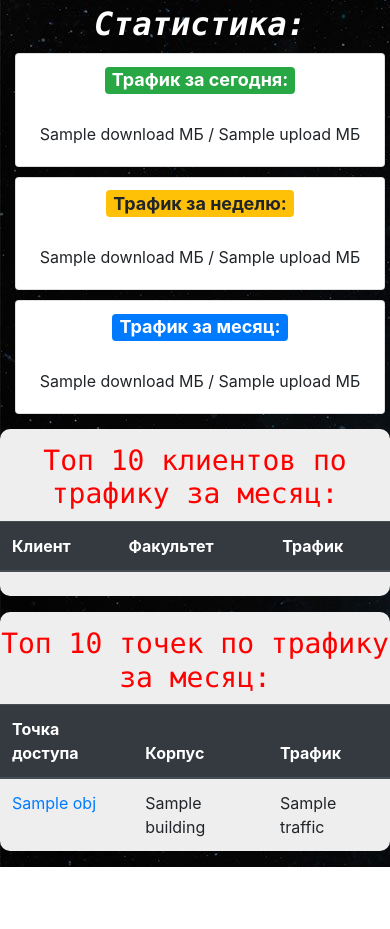
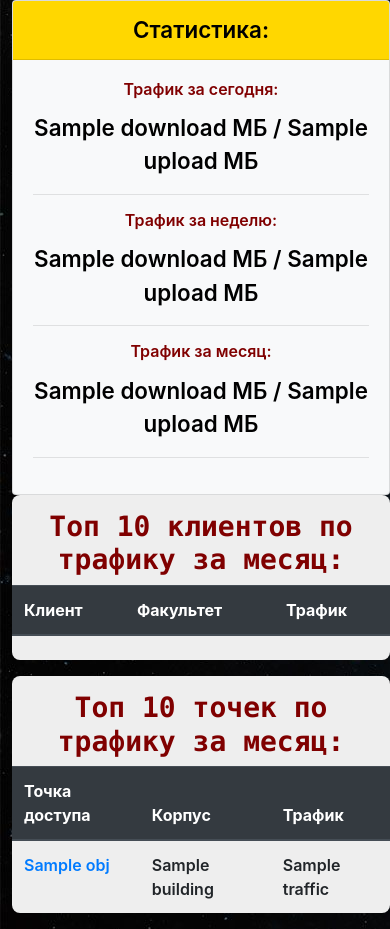
Before and after one commit to kitanin90/smart_wifi, a Django app: template panel/templates/panel/dashboard.html in a window 390 px wide. Shown: the part 40-969 px from the top of the page. Before the commit the page ends 907 px from the top, so only its background shows below. Run offline with Django 3.2, Linux system fonts and the light colour scheme; tables that the repository leaves empty hold one stand-in row (values such as "Sample post"); the template is opened without the code that fills it: values that come from a table or form of the project are taken from there, most other values are stand-ins (such as "Sample title", 1, 10 or a date in 2020); lists and menus that the app fills with data are empty; parts of the project's set-up code (start-up, migrations or seed data) failed here and were passed over; some libraries are stand-ins or nearby versions.

Commit message:
changed the look of the "dashboard" page

```diff
--- a/panel/static/panel/css/dashboard.css
+++ b/panel/static/panel/css/dashboard.css
@@ -50,49 +50,66 @@ li.dropdown-item:visited, li.dropdown-item:active, li.dropdown-item:hover, li.dr
 }
 
 
-h3 {
-    font-family: "Lucida Console", serif;
-    text-align: center;
-    padding-top: 15px;
-    color: red;
-    margin-bottom: 10px;
-}
-
-h2 {
-    font-family: "Lucida Console", serif;
-    color: white;
-    font-weight: 700;
-    font-style: italic;
-}
-
 .container-fluid {
     padding-left: 0;
     padding-right: 0;
-}
-
-.card{
-  margin-top:10px;
 }
 
 h4{
   margin-top: 10px;
   color: #00008B;
   font-weight:800;
-﻿
 }
 
 .p-3{
     padding: 0rem !important;
 }
 
-.col-md-10{
-    margin-top: 10px;
+.row {
+    padding-left: 12px;
 }
 
-.w-100{
+.w-100 {
+    color:blue;
+    background-color: #eee;
+    font-weight: 600;
+    border-radius: 8px;
+}
+.panel{
+    border-radius: 8px;
+}
+
+.card-header {
+    /*color: blue;*/
+    font-size: 140%; /* Размер шрифта в процентах */
+    color: black;
+    font-weight: 600;
+    background-color: #FFD700;
+}
+p {
+    font-size: 140%; /* Размер шрифта в процентах */
+    color: black;
+    font-weight: 600;
+}
+
+
+.left-panel {
+    background-color: #DCDCDC;
+    text-align: center;
     border-radius: 10px;
 }
 
-.badge{
-    float:center;
+h3 {
+    font-family: "Lucida Console", serif;
+    text-align: center;
+    padding-top: 15px;
+    color: maroon;
+    font-weight: 600;
 }
+
+
+h6  {
+    color: maroon;
+    font-weight: 600;
+
+}
--- a/panel/templates/panel/dashboard.html
+++ b/panel/templates/panel/dashboard.html
@@ -11,36 +11,64 @@
     {% include 'layout/menu.html' %}
     <div class="container-fluid">
         <div class="row">
-            <div class="col-md-2">
-                <div class="left-panel-fluid">
-                    <h2>Статистика:</h2>
 
-                    <div class="card" style="width: auto;">
-                        <h4><span class="badge badge-success">Трафик за сегодня:</span></h4>
+<!--            <div class="col-md-2">-->
+<!--                <div class="left-panel-fluid">-->
+<!--                    <h2>Статистика:</h2>-->
+
+<!--                    <div class="card" style="width: auto;">-->
+<!--                        <h4><span class="badge badge-success">Трафик за сегодня:</span></h4>-->
+<!--                        <div class="card-body">-->
+<!--                            <p class="card-text">{{ day_traffic.download|default_if_none:0 }} МБ-->
+<!--                                / {{ day_traffic.upload|default_if_none:0 }} МБ</p>-->
+<!--                        </div>-->
+<!--                    </div>-->
+
+<!--                    <div class="card" style="width: auto;">-->
+<!--                        <h4><span class="badge badge-warning">Трафик за неделю:</span></h4>-->
+<!--                        <div class="card-body">-->
+<!--                            <p class="card-text">{{ week_traffic.download|default_if_none:0 }} МБ-->
+<!--                                / {{ week_traffic.upload|default_if_none:0 }} МБ</p>-->
+<!--                        </div>-->
+<!--                    </div>-->
+
+<!--                    <div class="card" style="width: auto;">-->
+<!--                        <h4><span class="badge badge-primary">Трафик за месяц:</span></h4>-->
+<!--                        <div class="card-body">-->
+<!--                            <p class="card-text">{{ month_traffic.download|default_if_none:0 }} МБ-->
+<!--                                / {{ month_traffic.upload|default_if_none:0 }} МБ</p>-->
+<!--                        </div>-->
+<!--                    </div>-->
+
+<!--                </div>-->
+<!--            </div>-->
+
+        <div class="col-md-2" style="padding-left: 15px">
+            <div class="left-panel">
+
+                <div class="card bg-light">
+                    <div class="card-header">Статистика:</div>
                     <div class="card-body">
+                        <h6 class="card-title">Трафик за сегодня:</h6>
                         <p class="card-text">{{ day_traffic.download|default_if_none:0 }} МБ
                                 / {{ day_traffic.upload|default_if_none:0 }} МБ</p>
-                        </div>
-                    </div>
+                        <hr>
 
-                    <div class="card" style="width: auto;">
-                        <h4><span class="badge badge-warning">Трафик за неделю:</span></h4>
-                        <div class="card-body">
+                        <h6 class="card-title">Трафик за неделю:</h6>
                         <p class="card-text">{{ week_traffic.download|default_if_none:0 }} МБ
                                 / {{ week_traffic.upload|default_if_none:0 }} МБ</p>
-                        </div>
-                    </div>
+                        <hr>
 
-                    <div class="card" style="width: auto;">
-                        <h4><span class="badge badge-primary">Трафик за месяц:</span></h4>
-                        <div class="card-body">
+                        <h6 class="card-title">Трафик за месяц:</h6>
                         <p class="card-text">{{ month_traffic.download|default_if_none:0 }} МБ
                                 / {{ month_traffic.upload|default_if_none:0 }} МБ</p>
+                        <hr>
                     </div>
                 </div>
 
             </div>
         </div>
+
 
             <div class="col-md-10">
                 <div class="panel">
```
Lines whose indentation alone changed are shown as unchanged.
